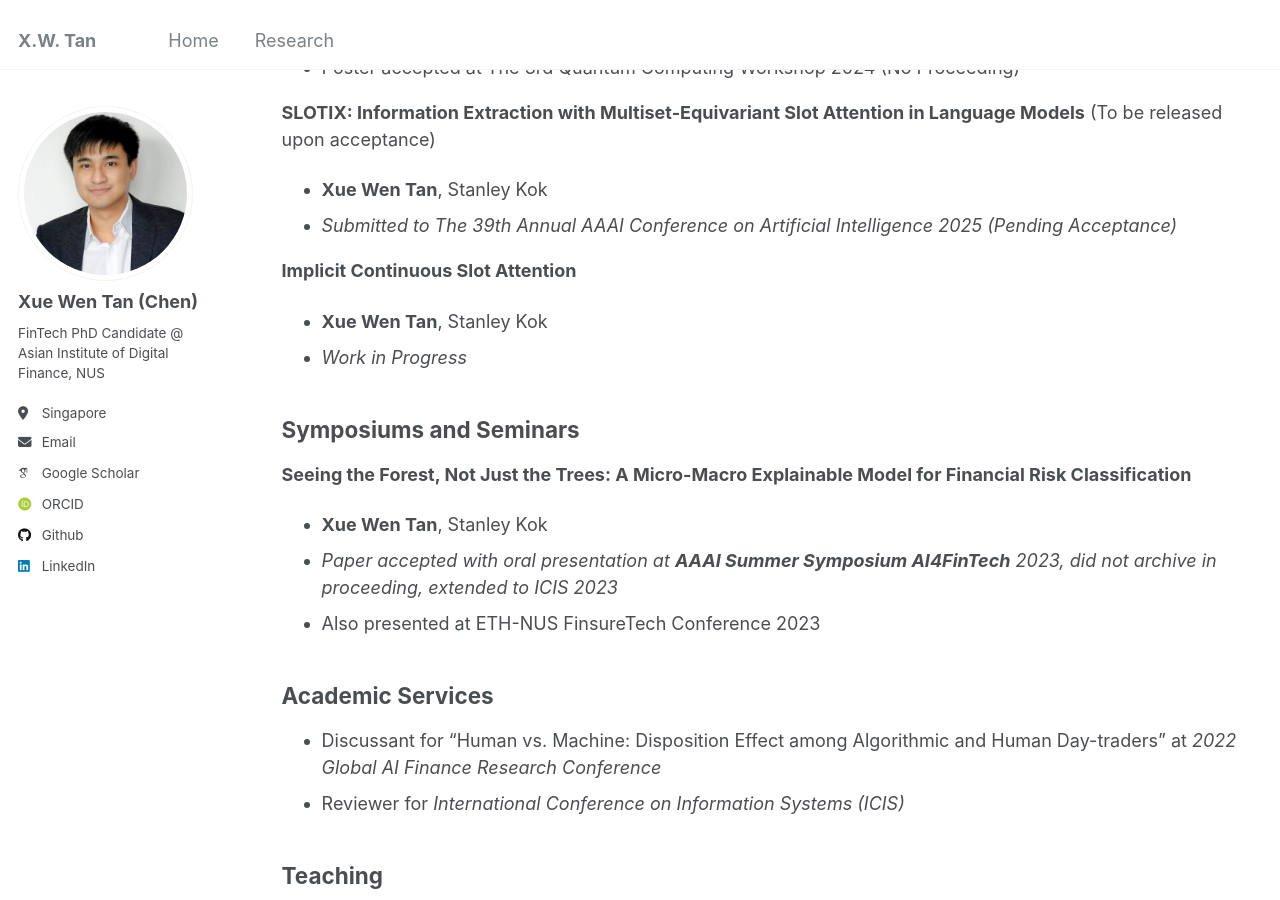
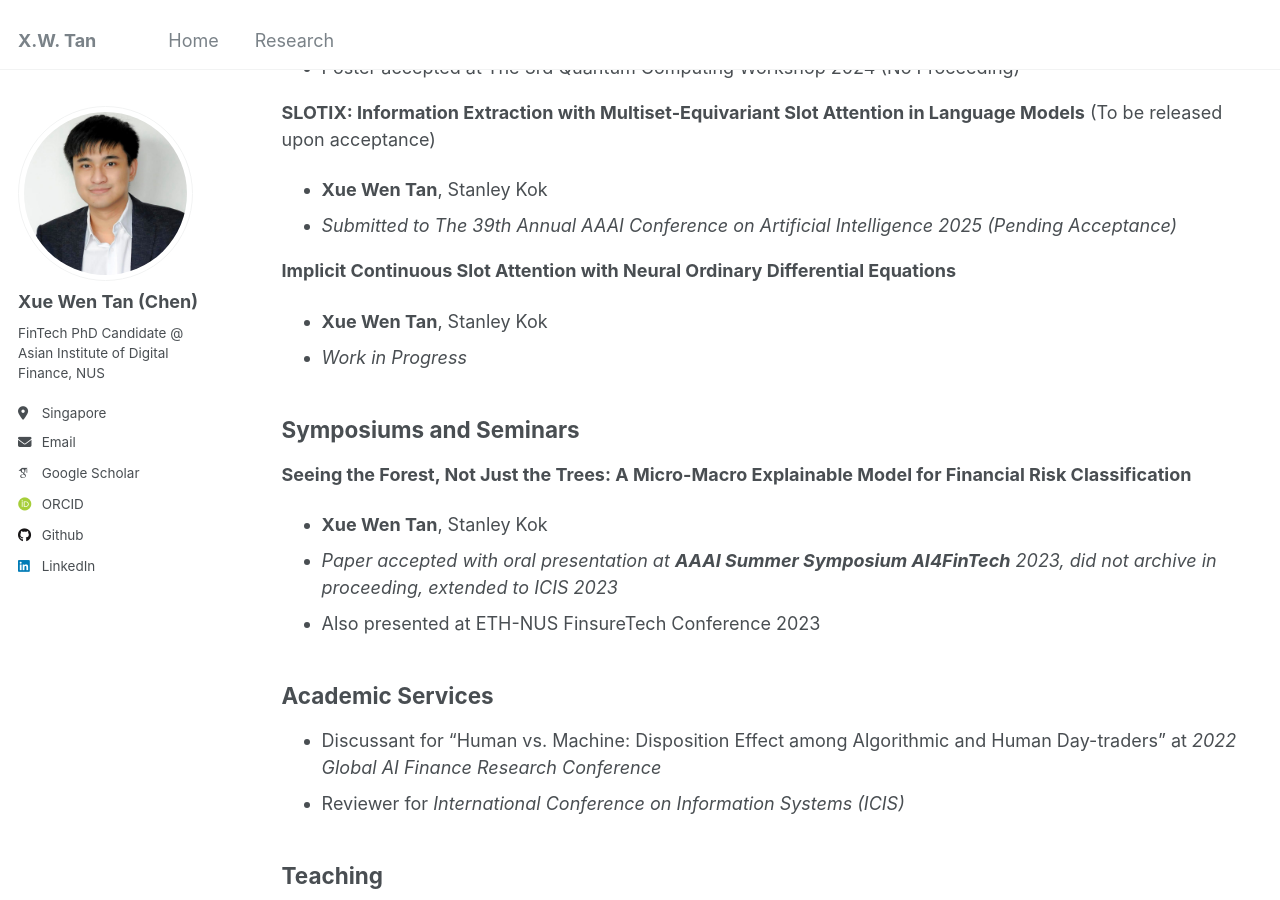
Before and after one commit to Chen-XueWen/Chen-XueWen.github.io, a Jekyll site: the page built from _pages/publications.md, in a window 1280 px wide and 900 px high, scrolled down 595 px. Built offline with Jekyll 4.4.1, drawn with Linux system fonts in a browser that asks for light colours; some web fonts are replaced.

Commit message:
Update publications.md

```diff
--- a/_pages/publications.md
+++ b/_pages/publications.md
@@ -21,7 +21,7 @@ My current research mainly focus on Natural Language Processing, specifically on
   - **Xue Wen Tan**, Stanley Kok
   - *Submitted to The 39th Annual AAAI Conference on Artificial Intelligence 2025 (Pending Acceptance)*
 
-**Implicit Continuous Slot Attention**
+**Implicit Continuous Slot Attention with Neural Ordinary Differential Equations**
   - **Xue Wen Tan**, Stanley Kok
   - *Work in Progress*
 
```
